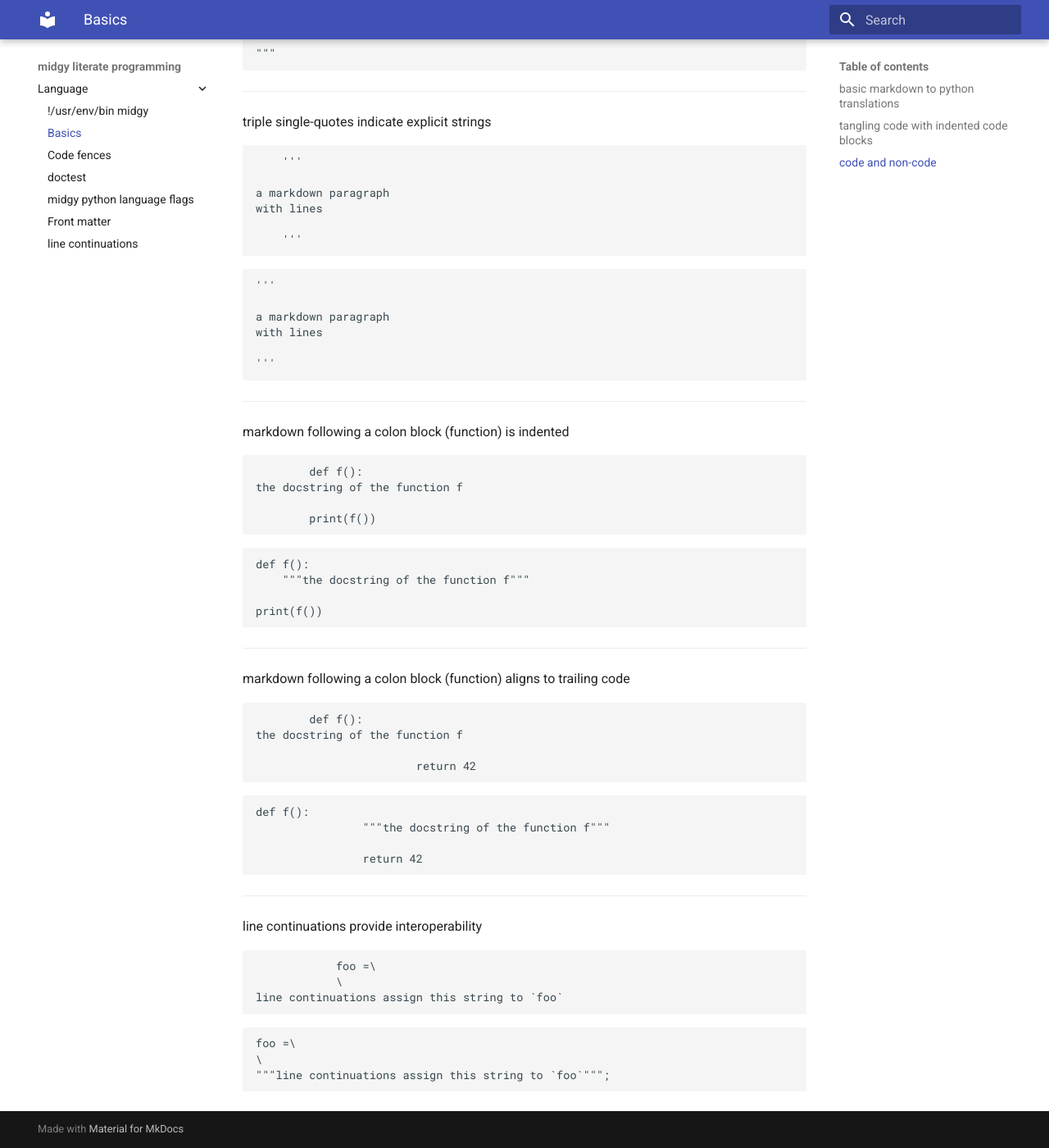
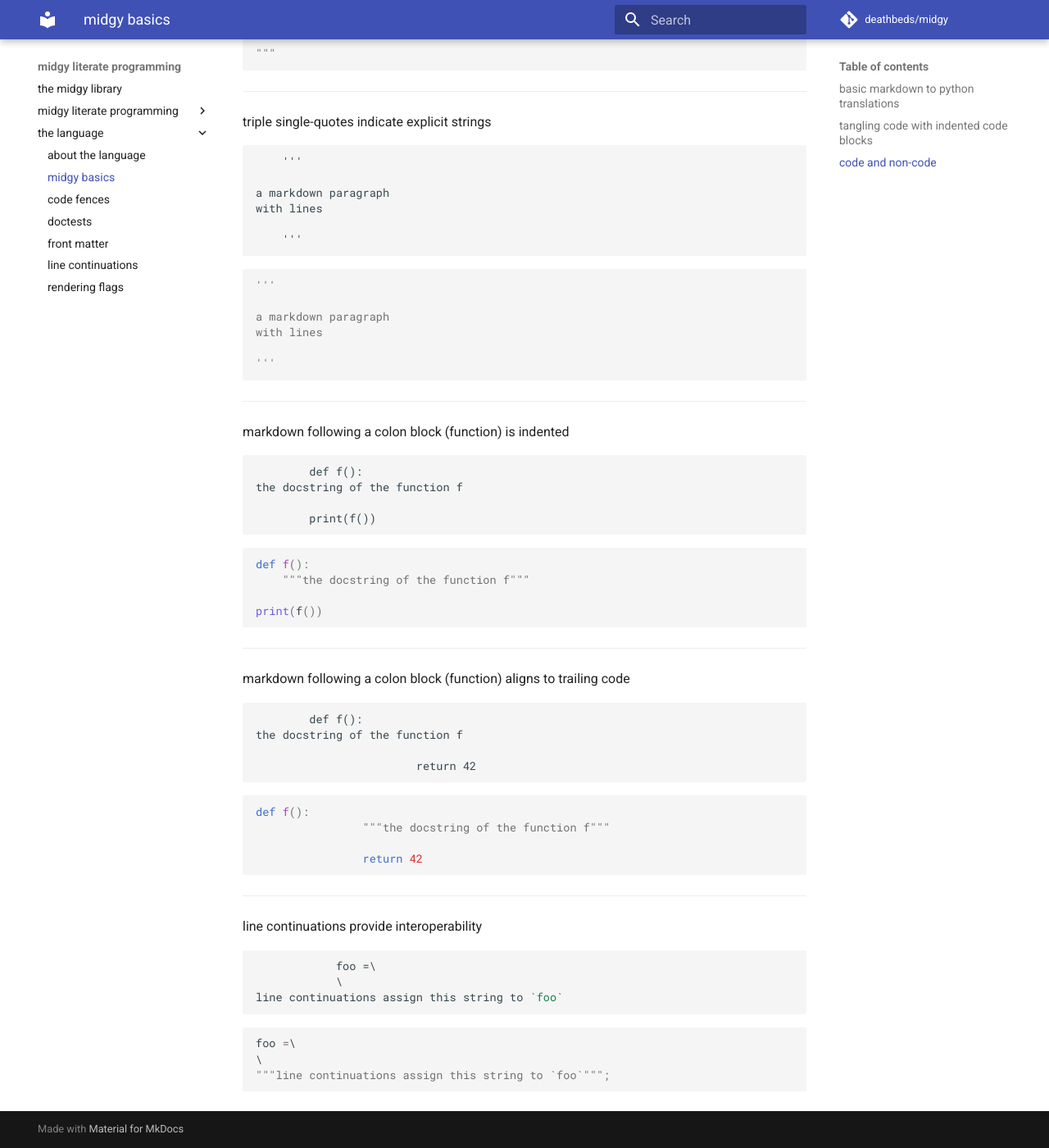
Before and after one commit to deathbeds/midgy, an MkDocs documentation site: the page built from docs/language/basics.md, in a window 1280 px wide and 1400 px high, scrolled down 2440 px. Shown: the whole window at 82% size. Built offline with MkDocs 1.6.1 and Material for MkDocs 9.7.7, drawn with Linux system fonts in a browser that asks for light colours; some of the changed text lies outside the part shown.

Commit message:
update the midgy mkdocs manifest

```diff
--- a/mkdocs.yml
+++ b/mkdocs.yml
@@ -1,3 +1,37 @@
 site_name: midgy literate programming
+site_description: midgy literate programming
+site_url: https://deathbeds.github.io/midgy
+repo_url: https://deathbeds.github.io/midgy
+repo_name: deathbeds/midgy
+site_dir: site
+
 theme:
   name: material
+
+plugins:
+  - search
+
+nav:
+  - the midgy library: midgy.md
+  - midgy literate programming:
+      - markdown python metalanguage: README.md
+      - markdown tokenization: tokenization.md
+      - python rendering: rendering.md
+  - the language:
+      - about the language: language/README.md
+      - midgy basics: language/basics.md
+      - code fences: language/code_fences.md
+      - doctests: language/doctest.md
+      - front matter: language/front_matter.md
+      - line continuations: language/line_continuations.md
+      - rendering flags: language/flags.md
+
+markdown_extensions:
+  - admonition
+  - pymdownx.emoji
+  - pymdownx.magiclink
+  - pymdownx.snippets:
+      check_paths: true
+  - pymdownx.superfences
+  - toc:
+      permalink: "¤"
```
